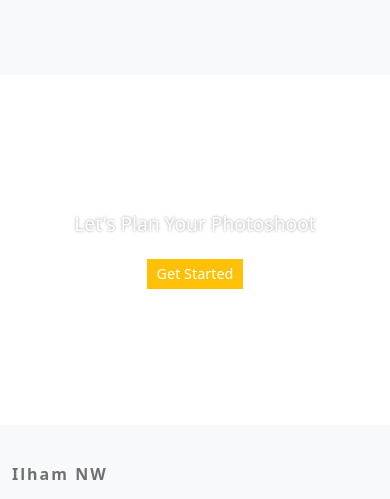
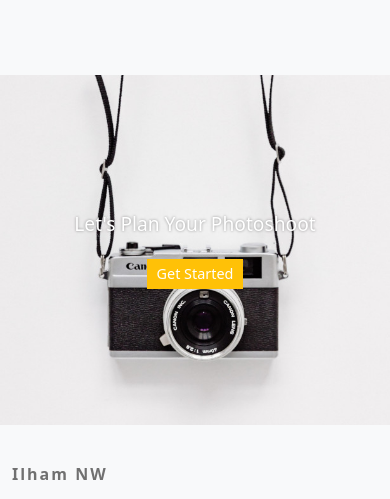
Before and after one commit to Fauzi-Co/fauzi-co.github.io, a plain HTML site: page inww_fotografi/index.html in a window 390 px wide. Shown: the part 1794-2293 px from the top of the page. Drawn offline with nearby package versions, Linux system fonts and the light colour scheme.

Commit message:
merubah scr pada scss

```diff
--- a/inww_fotografi/style.scss
+++ b/inww_fotografi/style.scss
@@ -199,7 +199,7 @@ section.full {
   flex-direction: column;
   justify-content: center;
   text-align: center;
-  background-image: url("assets/img/service-lg.jpg");
+  background-image: url("../assets/img/service-lg.jpg");
   background-size: cover;
   background-repeat: no-repeat;
   background-position: center;
@@ -316,7 +316,7 @@ footer {
   }
 
   section.full {
-    background-image: url("assets/img/service-md.jpg");
+    background-image: url("../assets/img/service-md.jpg");
   }
 
   footer {
@@ -467,7 +467,7 @@ footer {
   }
 
   section.full {
-    background-image: url("assets/img/service-sm.jpg");
+    background-image: url("../assets/img/service-sm.jpg");
 
     h3 {
       font-size: 1.2em;
```
Also changed, not shown: inww_fotografi/css/style.css, 1 other file.
